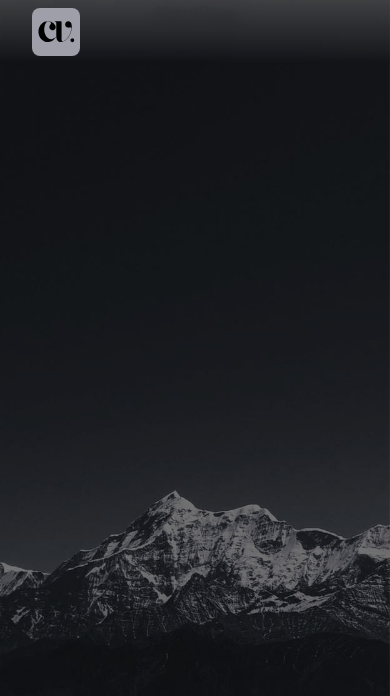
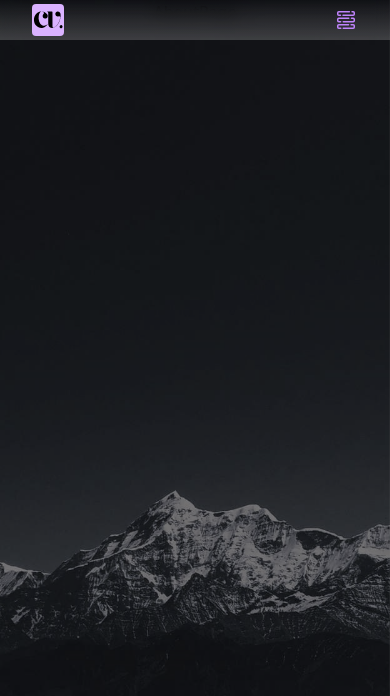
Before and after one commit to Chinmaya-V/portfolio, a Next.js app: page /about in a window 390 px wide. Shown: the top 696 px of the page. Built offline with nearby package versions, Linux system fonts and the light colour scheme.

Commit message:
feat: mobile navbar

```diff
--- /dev/null
+++ b/src/components/icons/icon-menu.tsx
@@ -0,0 +1,40 @@
+import React from 'react'
+
+const IconMenu = ({ fill = '#d1d5dc', size = '24px' }) => {
+  return (
+    <svg
+      xmlns="http://www.w3.org/2000/svg"
+      x="0px"
+      y="0px"
+      width={size}
+      height={size}
+      viewBox="0,0,256,256">
+      <g
+        fill="none"
+        fillRule="nonzero"
+        stroke={fill}
+        strokeWidth="3"
+        strokeLinecap="round"
+        strokeLinejoin="round"
+        strokeMiterlimit="10"
+        strokeDasharray=""
+        strokeDashoffset="0"
+        fontFamily="none"
+        fontWeight="none"
+        fontSize="none"
+        textAnchor="none"
+        style={{ mixBlendMode: 'normal' }}>
+        <g transform="scale(5.33333,5.33333)">
+          <path d="M36.1,7.5h2.4c1.1,0 2,0.9 2,2v3c0,1.1 -0.9,2 -2,2h-20.5"></path>
+          <path d="M13,14.5h-3.5c-1.1,0 -2,-0.9 -2,-2v-3c0,-1.1 0.9,-2 2,-2h21.3"></path>
+          <path d="M13.3,27.5h-3.8c-1.1,0 -2,-0.9 -2,-2v-3c0,-1.1 0.9,-2 2,-2h20"></path>
+          <path d="M35,20.5h3.5c1.1,0 2,0.9 2,2v3c0,1.1 -0.9,2 -2,2h-20"></path>
+          <path d="M13.5,40.5h-4c-1.1,0 -2,-0.9 -2,-2v-3c0,-1.1 0.9,-2 2,-2h19.6"></path>
+          <path d="M34.2,33.5h4.3c1.1,0 2,0.9 2,2v3c0,1.1 -0.9,2 -2,2h-20"></path>
+        </g>
+      </g>
+    </svg>
+  )
+}
+
+export default IconMenu
--- a/src/components/navbar/Navbar.tsx
+++ b/src/components/navbar/Navbar.tsx
@@ -1,31 +1,26 @@
+'use client'
 import { jura_font } from '@/utils/fonts'
 import Image from 'next/image'
 import Link from 'next/link'
+import IconDownload from '../icons/icon-download'
+import { useState } from 'react'
+import dynamic from 'next/dynamic'
+import IconMenu from '../icons/icon-menu'
 
 const NAV_ITEMS = [
   { href: '/about', label: 'About' },
-  {
-    href: '#skills',
-    label: 'Skills',
-  },
-  {
-    href: '#projects',
-    label: 'Projects',
-  },
-  {
-    href: '#contact',
-    label: 'Contact',
-  },
-  {
-    href: '#achievements',
-    label: 'Achievements',
-  },
+  { href: '#skills', label: 'Skills' },
+  { href: '#projects', label: 'Projects' },
+  { href: '#contact', label: 'Contact' },
+  { href: '#achievements', label: 'Achievements' },
 ]
 
 const Navbar = () => {
+  const [isHover, setIsHover] = useState(false)
   return (
+    <>
       <nav
-      className={`fixed top-0 px-8 py-1 w-full h-16 z-50 bg-gradient-to-b from-zinc-100/20 to-transparent
+        className={`not-sm:hidden fixed top-0 px-8 py-1 w-full h-16 z-20 bg-gradient-to-b from-zinc-100/20 to-transparent
           flex items-center justify-center backdrop-blur-sm text-gray-200 text-lg ${jura_font.className}`}>
         <div className="flex items-center justify-between w-full max-w-5xl">
           <Link
@@ -34,7 +29,7 @@ const Navbar = () => {
             <Image src="/logo.svg" alt="logo" width={40} height={40} priority />
           </Link>
 
-        <div className="flex items-center gap-8 not-sm:hidden">
+          <div className="flex items-center gap-8 ">
             {NAV_ITEMS.map(({ href, label }) => (
               <Link
                 key={label}
@@ -45,12 +40,31 @@ const Navbar = () => {
             ))}
           </div>
 
-        <button className="not-sm:hidden hover:scale-105 font-semibold bg-purple-400 px-2 transition-transform duration-300">
+          <button
+            className={`flex gap-1 items-center justify-center hover:scale-105 font-semibold transition-transform duration-300
+          bg-purple-400 px-4 py-1 rounded hover:text-purple-900`}
+            onMouseEnter={() => setIsHover(true)}
+            onMouseLeave={() => setIsHover(false)}>
+            {isHover ? <IconDownload fill="#59168b" /> : <IconDownload />}
             Resume
           </button>
         </div>
       </nav>
+      <nav
+        className={`sm:hidden absolute top-0 px-8 py-1 w-full h-10 z-20 bg-gradient-to-t from-zinc-100/20 to-transparent
+        flex items-center justify-between backdrop-blur-sm text-gray-200 text-lg ${jura_font.className}`}>
+        <Link
+          href="/"
+          className="flex items-center w-fit rounded bg-purple-300 transition-colors duration-300">
+          <Image src="/logo.svg" alt="logo" width={32} height={32} priority />
+        </Link>
+
+        <button>
+          <IconMenu fill="#c084fc" />
+        </button>
+      </nav>
+    </>
   )
 }
 
-export default Navbar
+export default dynamic(() => Promise.resolve(Navbar), { ssr: false })
```
Also changed, not shown: src/components/icons/icon-download.tsx (added, +34 -0 lines). Lines whose indentation alone changed are shown as unchanged.
